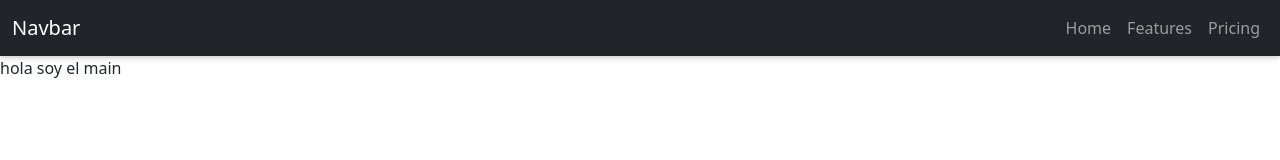
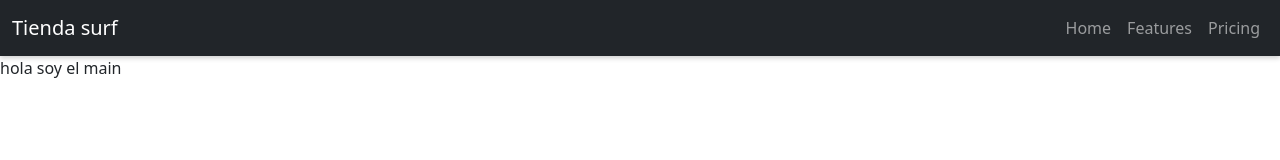
Before and after one commit to juanfedileo/proyecto-coder, a React (Create React App) app: page / in a window 1280 px wide. Shown: the top 160 px of the page. Built offline with nearby package versions, Linux system fonts and the light colour scheme.

Commit message:
nombretitulo

```diff
--- a/src/components/NavBar.js
+++ b/src/components/NavBar.js
@@ -5,7 +5,7 @@
       <Navbar bg="dark" variant="dark" id="main-header">
       <Container fluid id="header-container">
       <div>
-      <Navbar.Brand href="#home">Navbar</Navbar.Brand>
+      <Navbar.Brand href="#home">Tienda surf</Navbar.Brand>
       </div>
       <div>
       <Nav className="me-auto">
```
